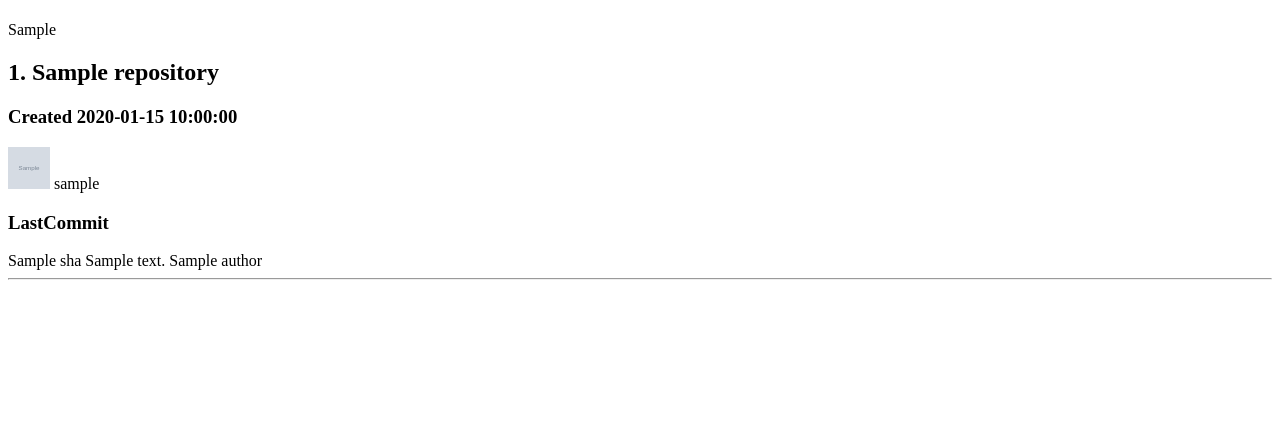
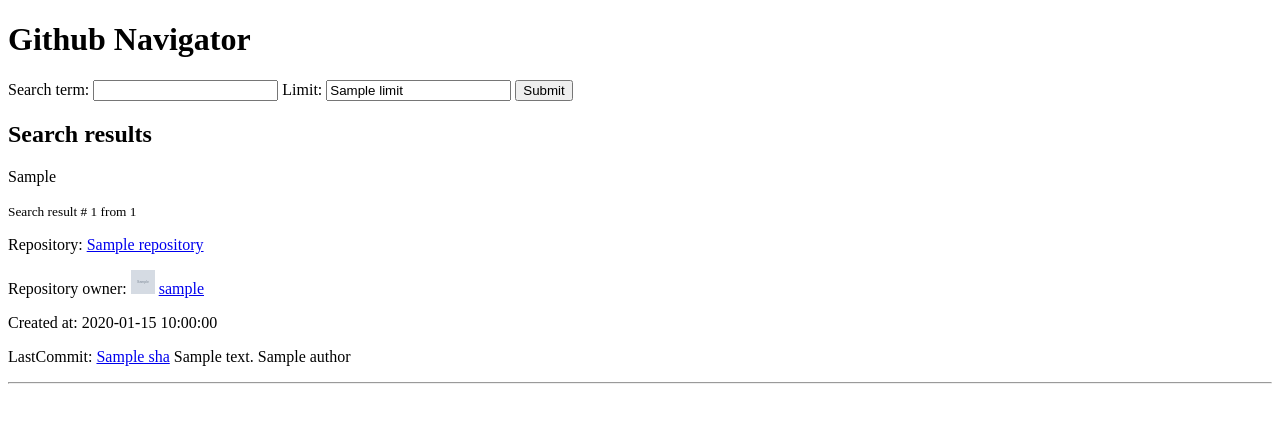
Before and after one commit to rmk135/github-navigator-application, a Python web app: template github_navigator/templates/navigator.html in a window 1280 px wide. Shown: the top 423 px of the page. Run offline with Jinja, Linux system fonts and the light colour scheme; the template is opened without the code that fills it: most values are stand-ins (such as "Sample title", 1, 10 or a date in 2020); grey boxes marked "Sample" are stand-in pictures.

Commit message:
More refactoring

```diff
--- a/github_navigator/application.py
+++ b/github_navigator/application.py
@@ -34,12 +34,14 @@
         webhandlers.navigator,
         template_env=template_env,
         github_search=github_search,
+        default_search_term=config.search.default_term,
+        default_search_limit=config.search.default_limit,
     )
 
     webapp = providers.Factory(
         webapp.create_webapp,
         routes=providers.List(
-            providers.Factory(web.get, '/navigator', navigator_webhandler.provider),
+            providers.Factory(web.get, '/', navigator_webhandler.provider),
         ),
     )
 
--- a/github_navigator/search.py
+++ b/github_navigator/search.py
@@ -19,6 +19,9 @@
 
     async def search_repositories(self, search_term, limit):
         """Search repositories."""
+        if not search_term:
+            return []
+
         headers = {'authorization': f'token {self._auth_token}'}
         async with aiohttp.ClientSession(headers=headers) as session:
             repositories = await self._make_search(session, search_term, limit)
@@ -30,7 +33,7 @@
                 ]
             )
 
-            return zip(repositories, latest_commits)
+            return list(zip(repositories, latest_commits))
 
     async def _make_search(self, session, search_term, limit):
         url = f'{self.API_URL}search/repositories'
--- a/github_navigator/templates/navigator.html
+++ b/github_navigator/templates/navigator.html
@@ -4,14 +4,36 @@
     <title>Github Navigator</title>
 </head>
 <body>
-    <h1>{{search_term}}</h1>
+    <h1>Github Navigator</h1>
+    <form method="get">
+        <p>
+            Search term: <input type="text" name="search_term" value="{{ search_term if search_term }}">
+            Limit: <input type="text" name="limit" value="{{ limit }}">
+            <input type="submit">
+        </p>
+    </form>
+    <h2>Search results</h2>
+    {% if results|length == 0 %}
+        <small>No search results</small>
+    {% endif %}
     {% for repository, latest_commit in results %} {{n}}
-        <h2>{{loop.index}}. {{repository['name']}}</h2>
-        <h3> Created {{repository['created_at']}}</h3>
-        <a href="{{repository['owner']['html_url']}}"><img src="{{repository['owner']['avatar_url']}}" alt="avatar" height="42" width="42"/></a>
-        {{repository['owner']['login']}}
-        <h3>LastCommit</h3>
-        {{latest_commit['sha']}} {{latest_commit['commit']['message']}}  {{latest_commit['commit']['author']['name']}}
+        <p>
+            <small>Search result # {{ loop.index }} from {{ results|length }}</small>
+        </p>
+        <p>
+            Repository: <a href="{{ repository['html_url'] }}">{{ repository['name'] }}</a>
+        </p>
+        <p>
+            Repository owner:
+            <a href="{{ repository['owner']['html_url'] }}"><img src="{{ repository['owner']['avatar_url'] }}" alt="avatar" height="24" width="24"/></a>
+            <a href="{{ repository['owner']['html_url'] }}">{{ repository['owner']['login'] }}</a>
+        </p>
+        <p>
+            Created at: {{ repository['created_at'] }}
+        </p>
+        <p>
+            LastCommit: <a href="{{ latest_commit['html_url'] }}">{{ latest_commit['sha'] }}</a> {{ latest_commit['commit']['message'] }} {{ latest_commit['commit']['author']['name'] }}
+        </p>
         <hr/>
     {% endfor %}
 </body>
```
Also changed, not shown: github_navigator/webhandlers.py (+11 -3 lines), 1 other file.
